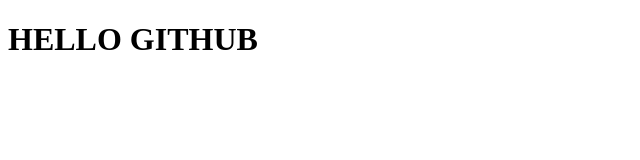
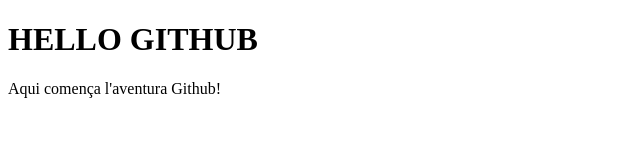
Before and after one commit to angel131131/tutorial-github, a plain HTML site: page index.html in a window 1280 px wide. Shown: the whole page, without its empty margins (0-640 px from the left). Drawn offline with Linux system fonts and the light colour scheme.

Commit message:
Update index.html

```diff
--- a/index.html
+++ b/index.html
@@ -6,5 +6,6 @@
 
 	<body>
 		<h1>HELLO GITHUB</h1>
+		<p>Aqui comença l'aventura Github!</p>
 	</body>
 </html>
```
